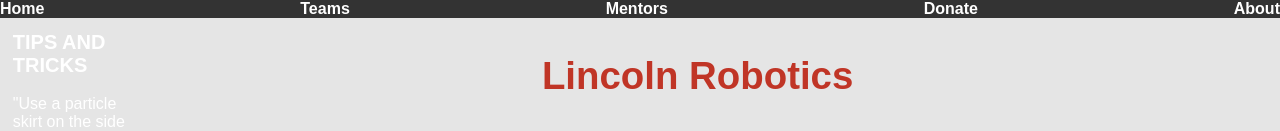
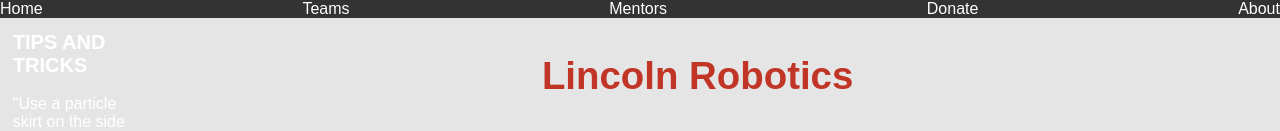
Before and after one commit to LincolnRoboticsWebsite/LincolnRoboticsWebsite.github.io, a plain HTML site: page index.html in a window 1280 px wide. Shown: the top 131 px of the page. Drawn offline with Linux system fonts and the light colour scheme.

Commit message:
Update index.html

```diff
--- a/index.html
+++ b/index.html
@@ -12,11 +12,11 @@
 	<body onload = "dispSlide(0); carousel();"><!--It isn't fully implemented yet-->
 		<!--Start of navigation bar, this won't change from page to page-->
 		<div id = "nav_bar">
-			<a href="index.html" class = "nav_bar">     <div id = "Home_nav"><h3>Home</h3></div>       </a>
-			<a href = "teams.html" class = "nav_bar">   <div id = "Teams_nav"><h3>Teams</h3></div>     </a>
-			<a href = "mentors.html" class = "nav_bar"> <div id = "Mentors_nav"><h3>Mentors</h3></div> </a>
-			<a href = "donate.html" class = "nav_bar">  <div id = "Donors_nav"><h3>Donate</h3></div>   </a>
-			<a href = "about.html" class = "nav_bar">   <div id = "About_nav"><h3>About</h3></div>     </a>
+			<a href="index.html" class = "nav_bar">     <div id = "Home_nav">Home</div>       </a>
+			<a href = "teams.html" class = "nav_bar">   <div id = "Teams_nav">Teams</div>     </a>
+			<a href = "mentors.html" class = "nav_bar"> <div id = "Mentors_nav">Mentors</div> </a>
+			<a href = "donate.html" class = "nav_bar">  <div id = "Donors_nav">Donate</div>   </a>
+			<a href = "about.html" class = "nav_bar">   <div id = "About_nav">About</div>     </a>
 		</div>
 		<!--End of navigation bar-->
 		<!--Start of website content, this will change from page to page-->
```
